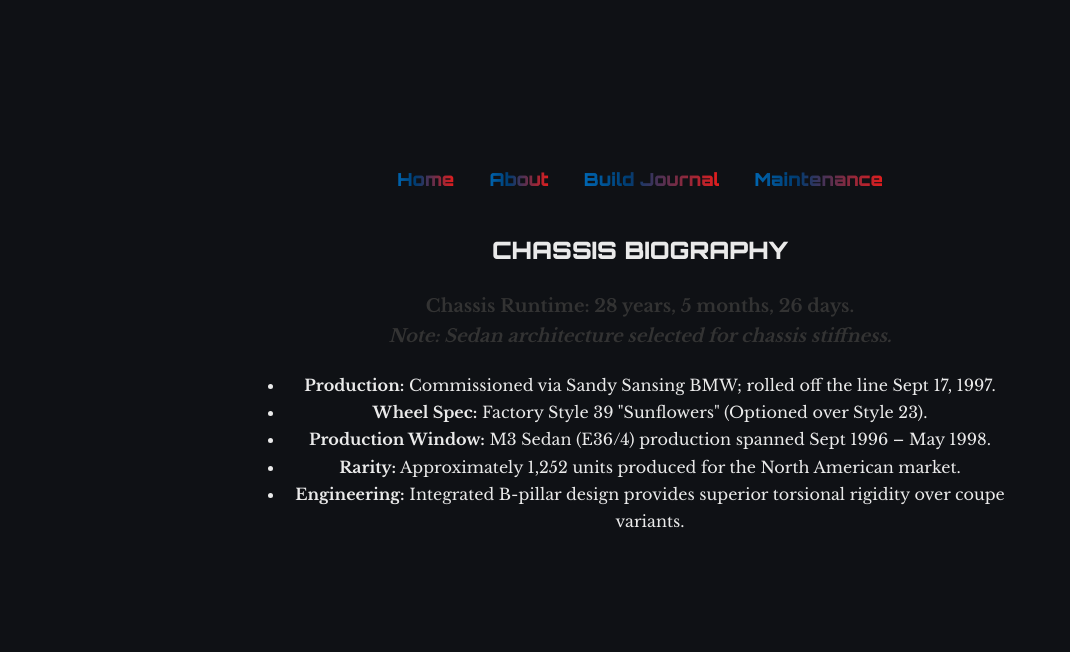
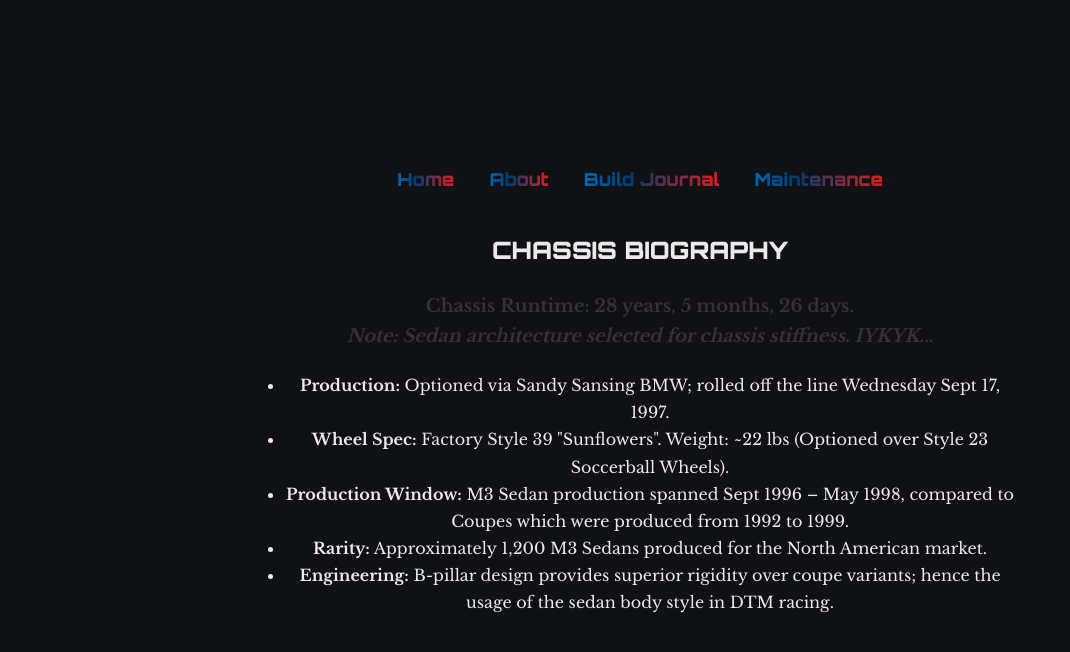
Before and after one commit to bmwm345/alpine36m345, a plain HTML site: page about.html in a window 1280 px wide. Shown: the part 182-834 px from the top of the page, without its empty margins (0-1070 px from the left). Before the commit the page ends 800 px from the top, so only its background shows below. Drawn offline with nearby package versions, Linux system fonts and the light colour scheme.

Commit message:
Update about.html

```diff
--- a/about.html
+++ b/about.html
@@ -66,11 +66,11 @@
     <p id="ageStory">Calculating chassis runtime...</p>
 
     <ul class="car-specs">
-      <li><strong>Production:</strong> Commissioned via Sandy Sansing BMW; rolled off the line Sept 17, 1997.</li>
-      <li><strong>Wheel Spec:</strong> Factory Style 39 "Sunflowers" (Optioned over Style 23).</li>
-      <li><strong>Production Window:</strong> M3 Sedan (E36/4) production spanned Sept 1996 – May 1998.</li>
-      <li><strong>Rarity:</strong> Approximately 1,252 units produced for the North American market.</li>
-      <li><strong>Engineering:</strong> Integrated B-pillar design provides superior torsional rigidity over coupe variants.</li>
+      <li><strong>Production:</strong> Optioned via Sandy Sansing BMW; rolled off the line Wednesday Sept 17, 1997.</li>
+      <li><strong>Wheel Spec:</strong> Factory Style 39 "Sunflowers". Weight: ~22 lbs (Optioned over Style 23 Soccerball Wheels).</li>
+      <li><strong>Production Window:</strong> M3 Sedan production spanned Sept 1996 – May 1998, compared to Coupes which were produced from 1992 to 1999.</li>
+      <li><strong>Rarity:</strong> Approximately 1,200 M3 Sedans produced for the North American market.</li>
+      <li><strong>Engineering:</strong>  B-pillar design provides superior rigidity over coupe variants; hence the usage of the sedan body style in DTM racing.</li>
     </ul>
   </main>
 
@@ -94,10 +94,10 @@
         months += 12;
       }
 
-      // Updated wording to be cleaner and less "cringe"
+
       document.getElementById("ageStory").innerHTML =
         `Chassis Runtime: ${years} years, ${months} months, ${days} days.<br>` +
-        `<em>Note: Sedan architecture selected for chassis stiffness.</em>`;
+        `<em>Note: Sedan architecture selected for chassis stiffness. IYKYK... </em>`;
     }
 
     updateCarStory();
```
